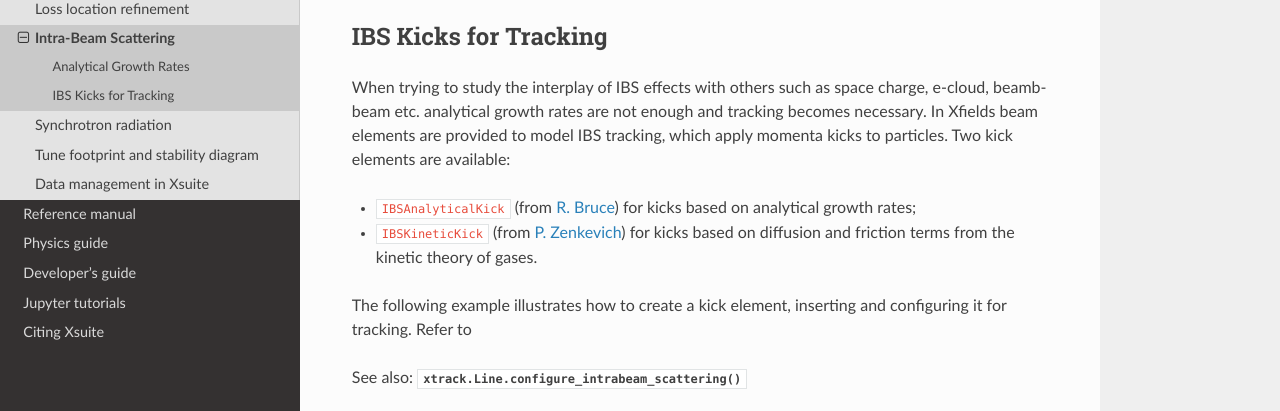
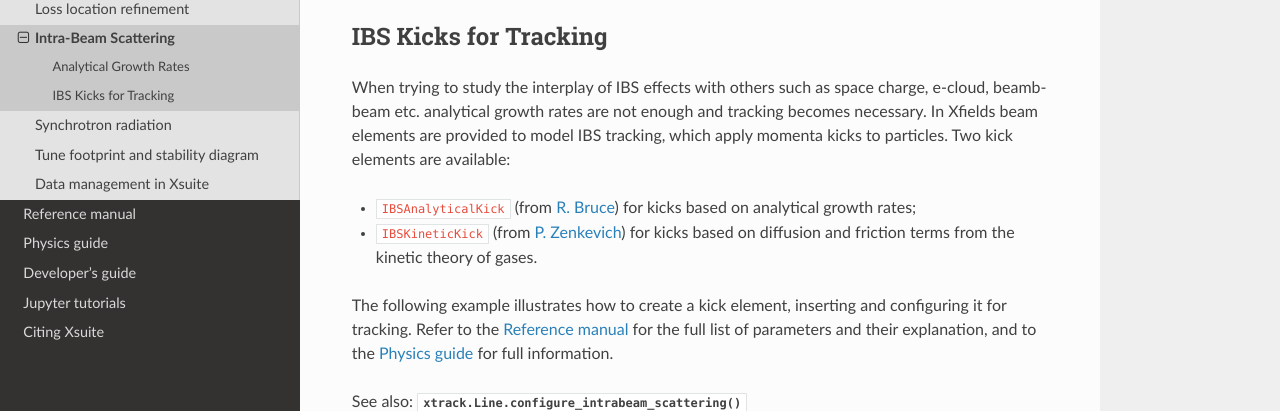
Before and after one commit to xsuite/xsuite, a Sphinx documentation site: the page built from docs/intrabeam_scattering.rst, in a window 1280 px wide and 1350 px high, cut to the strip 622-1033 px from the top of the window. Built offline with Sphinx 7.4.7 and the Read the Docs theme 2.0.0, drawn with Linux system fonts in a browser that asks for light colours; pages that are not in the unit, such as notebooks, are missing from menus.

Commit message:
provide users with hyperlinks to relevant sections

```diff
--- a/docs/intrabeam_scattering.rst
+++ b/docs/intrabeam_scattering.rst
@@ -4,6 +4,7 @@ Intra-Beam Scattering
 
 .. contents:: Table of Contents
     :depth: 3
+
 
 Analytical Growth Rates
 =======================
@@ -17,6 +18,7 @@ See also: :meth:`xtrack.twiss.TwissTable.get_ibs_growth_rates`
 .. literalinclude:: generated_code_snippets/ibs_rates_with_vdisp.py
    :language: python
 
+
 IBS Kicks for Tracking
 ======================
 
@@ -28,7 +30,7 @@ Two kick elements are available:
 - ``IBSKineticKick`` (from `P. Zenkevich <https://www.sciencedirect.com/science/article/abs/pii/S0168900206000465>`_) for kicks based on diffusion and friction terms from the kinetic theory of gases.
 
 The following example illustrates how to create a kick element, inserting and configuring it for tracking.
-Refer to
+Refer to the :doc:`Reference manual<apireference>` for the full list of parameters and their explanation, and to the :doc:`Physics guide<physicsguide>` for full information.
 
 See also: :meth:`xtrack.Line.configure_intrabeam_scattering`
 
```
